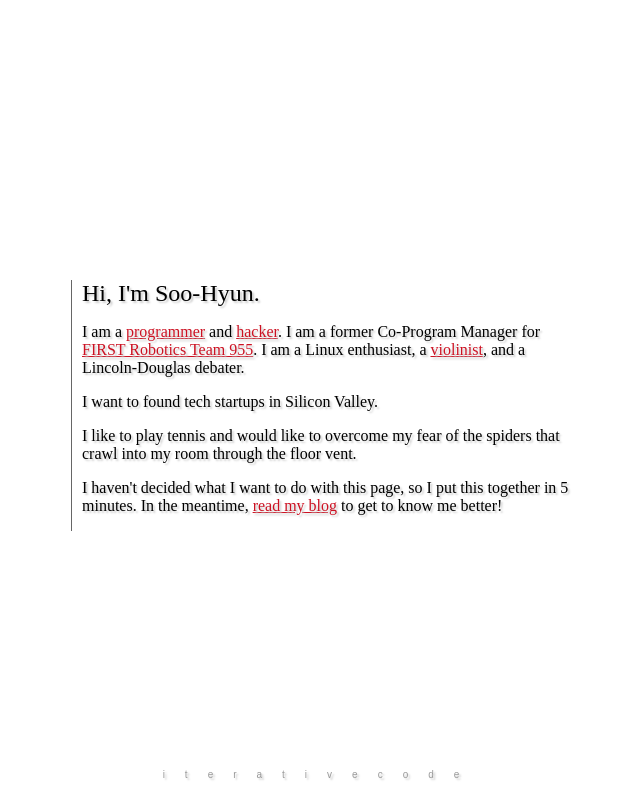
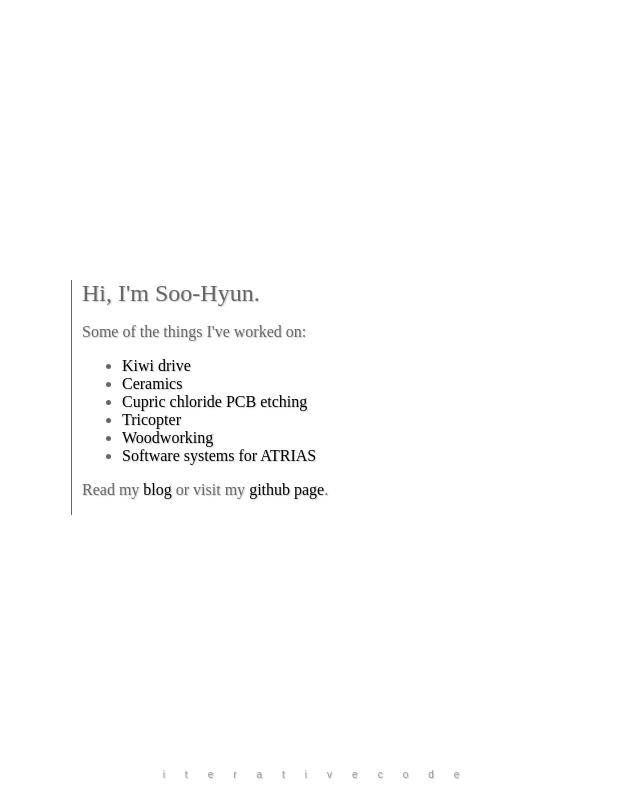
Before and after one commit to yoos/website, a PHP site: page / in a window 1280 px wide. Shown: the whole page, without its empty margins (319-959 px from the left). Run offline with PHP 8.4, Linux system fonts and the light colour scheme.

Commit message:
Remove dumb intro and add list of projects.

```diff
--- a/index.php
+++ b/index.php
@@ -5,11 +5,13 @@
 
 <style type="text/css">
 body {
+    color: #666;
     margin: 0;
-    text-shadow: 2px 2px 2px #ccc;
+    text-shadow: 1px 1px 1px #ccc;
     }
 a {
-    color: #cc1122;
+    color: #000000;
+    text-decoration: none;
     }
 .block {
     position: absolute;
@@ -42,19 +44,18 @@ a {
 <div class="block">
 <p style="font-size: 24px; margin: 0;">Hi, I'm Soo-Hyun.</p>
 
-<p>I am a
-    <a href="/blog/category/programming/">programmer</a> and
-    <a href="/blog/category/projects/">hacker</a>.
-    I am a former Co-Program Manager for <a href="http://cvhsrobotics.net/">FIRST Robotics Team 955</a>.
-    I am a Linux enthusiast,
-    a <a href="/blog/2011/03/07/corvallis-camerata-wins-1st-place/">violinist</a>, and
-    a Lincoln-Douglas debater.</p>
+<p>Some of the things I've worked on:</p>
 
-<p>I want to found tech startups in Silicon Valley.</p>
+<ul>
+    <li><a href="/blog/tag/kiwi">Kiwi drive</a></li>
+    <li><a href="/blog/2011/07/20/ceramic-hand">Ceramics</a></li>
+    <li><a href="/blog/tag/pcb">Cupric chloride PCB etching</a></li>
+    <li><a href="/blog/tag/tricopter">Tricopter</a></li>
+    <li><a href="/blog/2011/09/10/sawdust-all-over">Woodworking</a></li>
+    <li><a href="http://code.google.com/p/atrias/">Software systems for ATRIAS</a></li>
+</ul>
 
-<p>I like to play tennis and would like to overcome my fear of the spiders that crawl into my room through the floor vent.
-
-<p>I haven't decided what I want to do with this page, so I put this together in 5 minutes. In the meantime, <a href="/blog">read my blog</a> to get to know me better!</p>
+<p>Read my <a href="/blog">blog</a> or visit my <a href="https://github.com/yoos">github page</a>.</p>
 </div>
 
 <div id="footer">
```
